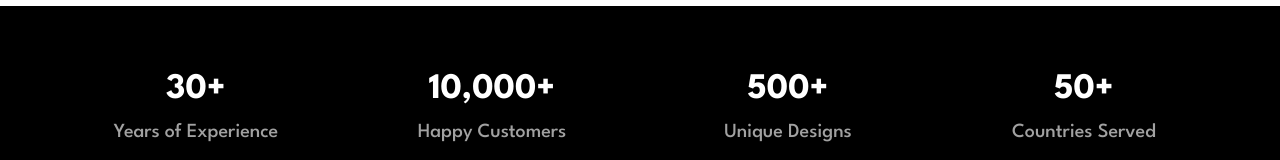
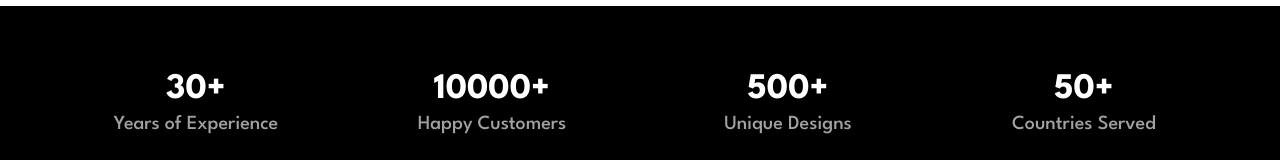
Before and after one commit to Micolash89/room-homepage-master-nextjs, a Next.js app: page /about in a window 1280 px wide. Shown: the part 2247-2407 px from the top of the page. Built offline with nearby package versions, Linux system fonts and the light colour scheme.

Commit message:
`Added: el componente AnimatedNumber y updated: StatsSection para usarlo`

```diff
--- a/src/app/about/page.tsx
+++ b/src/app/about/page.tsx
@@ -4,6 +4,7 @@ import { TeamMember } from "@/lib/definitions";
 import AboutStory from "@/components/about/AboutStory";
 import { motion, useInView } from "framer-motion";
 import { useRef } from "react";
+import { AnimatedNumber } from "@/components/about/AnimatedNumber";
 
 
 const teamMembers: TeamMember[] = [
@@ -99,10 +100,10 @@ function StatsSection() {
   const isInView = useInView(ref, { once: true, amount: 0.3 });
 
   const stats = [
-    { number: "30+", label: "Years of Experience" },
-    { number: "10,000+", label: "Happy Customers" },
-    { number: "500+", label: "Unique Designs" },
-    { number: "50+", label: "Countries Served" },
+    { number: 30, label: "Years of Experience" },
+    { number: 10000, label: "Happy Customers" },
+    { number: 500, label: "Unique Designs" },
+    { number: 50, label: "Countries Served" },
   ];
 
   return (
@@ -130,7 +131,8 @@ function StatsSection() {
           }}
           transition={{ duration: 0.5 }}
         >
-          <div className="text-4xl font-bold mb-2">{stat.number}</div>
+          {/* <div className="text-4xl font-bold mb-2">{stat.number}</div> */}
+          <AnimatedNumber className="text-4xl font-bold mb-2" value={stat.number} />
           <div className="text-gris-primary">{stat.label}</div>
         </motion.div>
       ))}
--- /dev/null
+++ b/src/components/about/AnimatedNumber.tsx
@@ -0,0 +1,43 @@
+"use client";
+
+import { AnimatedNumberProps } from "@/lib/definitions";
+import React, { useState, useEffect, useRef } from "react";
+import { useInView } from "framer-motion";
+
+export function AnimatedNumber({ value, className }: AnimatedNumberProps) {
+  const [displayValue, setDisplayValue] = useState(0);
+  const ref = useRef(null);
+  const isInView = useInView(ref, { once: true, amount: 0.3 });
+
+  useEffect(() => {
+    // Solo animar cuando el elemento esté visible
+    if (!isInView) return;
+
+    const start = value > 500 ? value * 0.95 : 0;
+    const end = value;
+    const duration = 1000;
+    const range = end - start;
+    let current = start;
+
+    if (end === start) return;
+
+    const increment = end > start ? 1 : -1;
+    let stepTime = 0;
+
+    stepTime = Math.abs(Math.floor(duration / range));
+
+    const timer = setInterval(() => {
+      current += increment;
+      setDisplayValue(current);
+      if (current === end) {
+        clearInterval(timer);
+      }
+    }, stepTime);
+
+    return () => {
+      clearInterval(timer);
+    };
+  }, [value, isInView]); // Agregar isInView como dependencia
+
+  return <span ref={ref} className={className}>{displayValue}+</span>;
+}
--- a/src/lib/definitions.ts
+++ b/src/lib/definitions.ts
@@ -39,3 +39,8 @@ export interface ItemSectionProps extends ItemArr {
   onNext?: () => void;
   onPrev?: () => void;
 }
+
+export interface AnimatedNumberProps {
+  value: number;
+  className?: string;
+}
```
